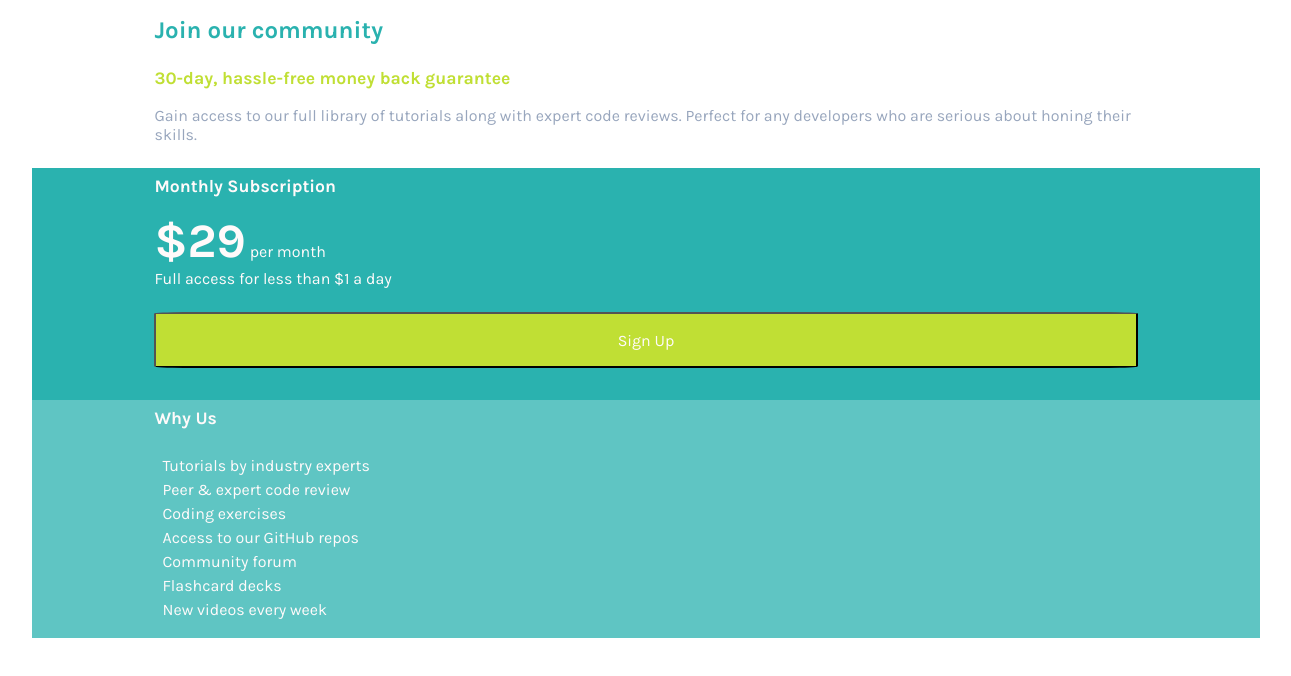
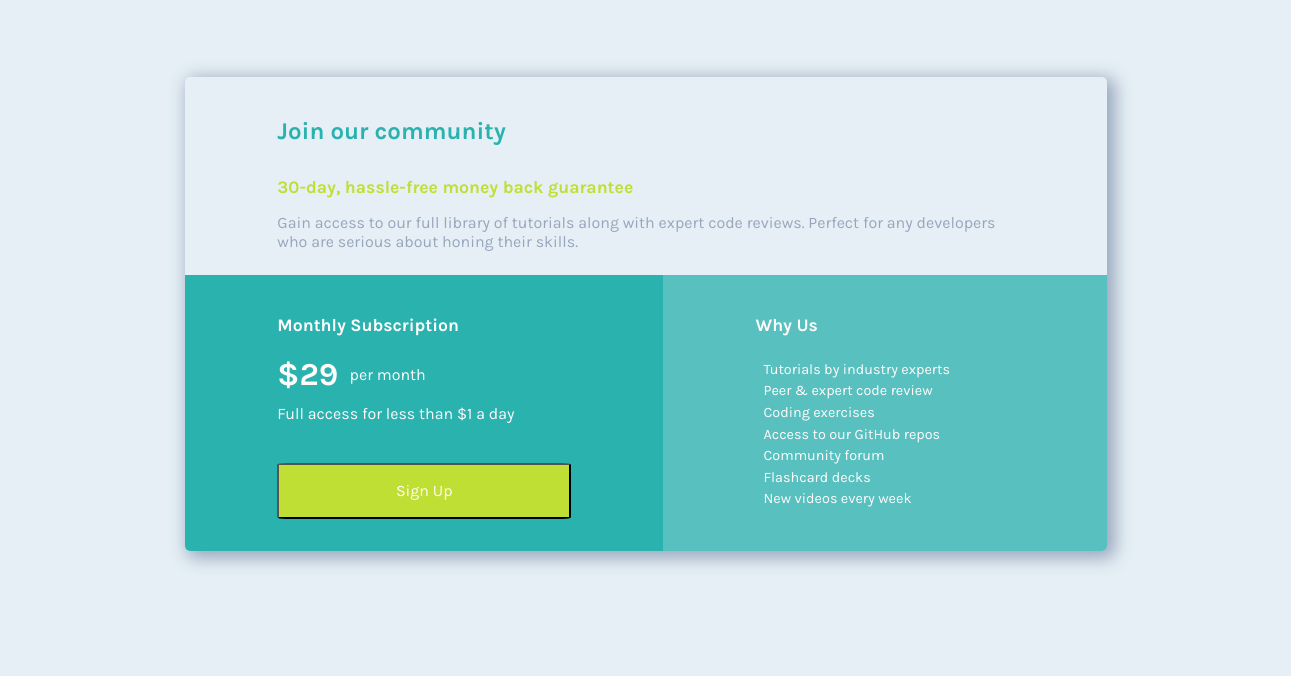
Before and after one commit to Celie987/single-price-grid-component-master, a plain HTML site: page index.html in a window 1536 px wide. Shown: the whole page, without its empty margins (122-1413 px from the left). Drawn offline with Linux system fonts and the light colour scheme.

Commit message:
First Challenge final version

```diff
--- a/css/style.css
+++ b/css/style.css
@@ -44,6 +44,7 @@ button {
 
 /* STANDARD MARGIN */
 --MARGIN: 0 auto 1em;
+--TOP-MARGIN: 2rem 0 1rem;
 
 }
 
@@ -64,12 +65,20 @@ footer {
 }
 
 body {
-    padding: var(--PADDING-TB) var(--PADDING-SIDE);
+    padding: 5% 20%;
+    background-color: var(--TEXT-SUBSCRIPTION-COLOR );
+}
+
+main{
+
+    border-radius: 5px;
+    overflow: hidden;
+    box-shadow: 5px 4px 17px 3px hsl(218, 22%, 67%);
 }
 
 h1, h2 {
     font-weight: var(--TITLE-FONT-WEIGHT);
-    margin: var(--MARGIN);
+    margin: var(--TOP-MARGIN);
 }
 
 h1 {
@@ -94,6 +103,22 @@ p {
     padding: var(--PADDING-TB) var(--PADDING-SIDE);
 }
 
+
+ @media screen and (min-width: 1440px) {
+    .next-articles {
+        display: flex;
+    }
+    .subscription {
+        flex: 1 1 auto;
+    }
+    .advantages{
+        flex: 1 1 auto;
+    }
+
+
+
+}
+
 .subscription {
     background-color: var(--BG-SUBSCRIPTION-COLOR);
     padding: var(--PADDING-TB) var(--PADDING-SIDE);
@@ -108,14 +133,19 @@ p {
 .subscription p {
     color: var(--WHITE-TEXT-COLOR);
     text-align: justify;
+    margin-bottom: 1em;
 }
 
-.subscription p:first-child {
-    color: var(--BG-ADVANTAGES-COLOR);
-}
+
 
 strong {
-    font-size: 3rem;
+    font-size: 2rem;
+    font-weight: var(--TITLE-FONT-WEIGHT);
+    margin-right: 7.5px;
+    position: relative;
+    top: 0.3rem;;
+
+
 }
 
 button {
@@ -145,4 +175,5 @@ ul {
 
 li {
     line-height: 1.5;
+    font-size: 0.9rem;
 }
--- a/index.html
+++ b/index.html
@@ -13,16 +13,17 @@
 </head>
 <body>
   <main>
+    <div class="main-article">
     <article class="joinUs">
         <h1>Join our community</h1>
 
         <h2>30-day, hassle-free money back guarantee</h2>
 
-      <p>Gain access to our full library of tutorials along with expert code reviews.
-      Perfect for any developers who are serious about honing their skills.</p>
+        <p>Gain access to our full library of tutorials along with expert code reviews. Perfect for any developers who are serious about honing their skills.</p>
       </article>
+    </div>
 
-
+    <div class="next-articles">
       <article class="subscription">
         <h2>Monthly Subscription</h2>
 
@@ -45,6 +46,7 @@
           <li>New videos every week</li>
         </ul>
       </article>
+    </div>
   </main>
   <footer>
     <p class="attribution">
```
Also changed, not shown: single-price-grid-component-master/design/desktop-design.jpg (deleted), single-price-grid-component-master/design/desktop-preview.jpg (deleted), single-price-grid-component-master/design/mobile-design.jpg (deleted), single-price-grid-component-master/images/favicon-32x32.png (deleted), 5 other files. Lines whose indentation alone changed are shown as unchanged.
